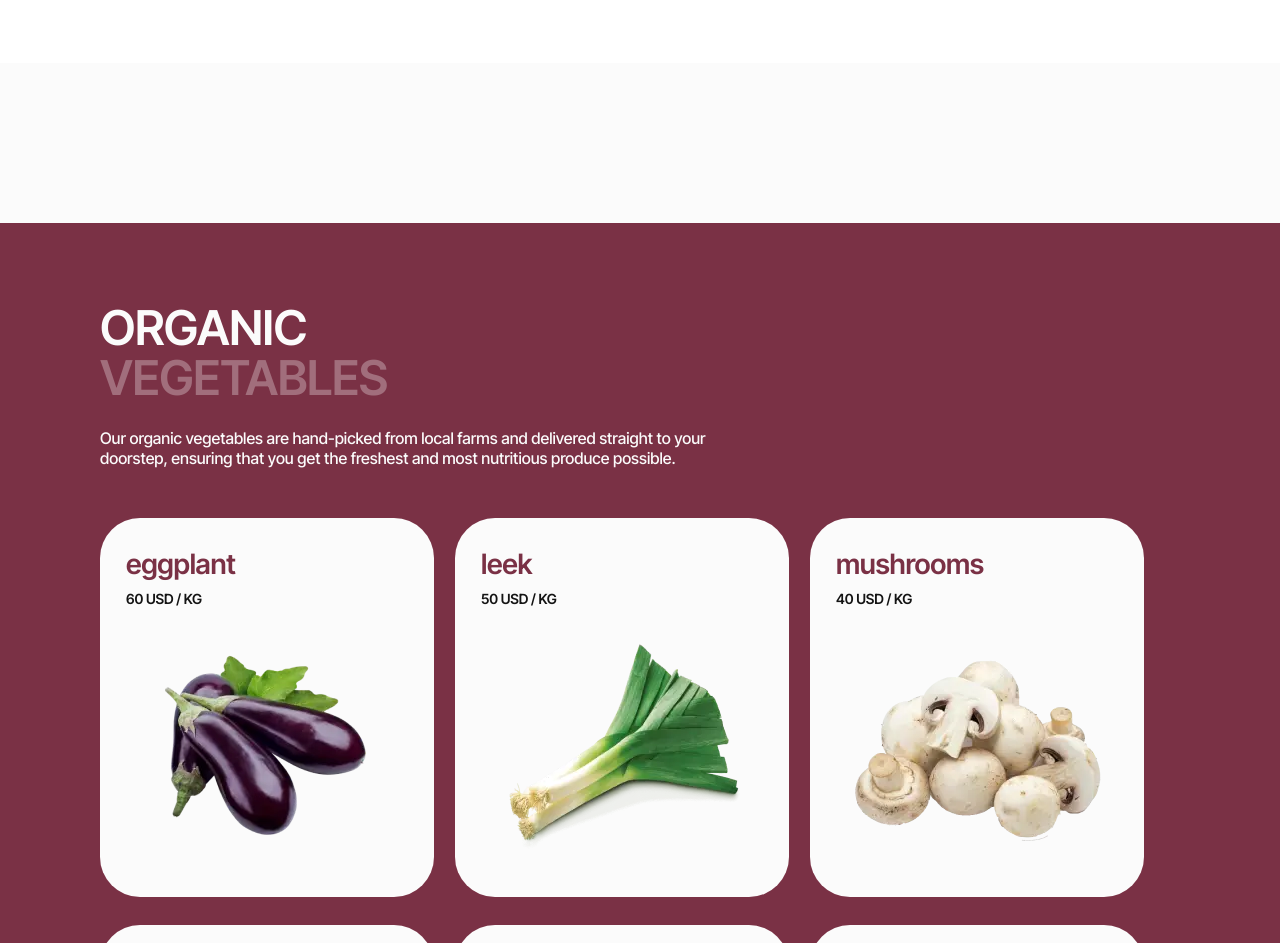
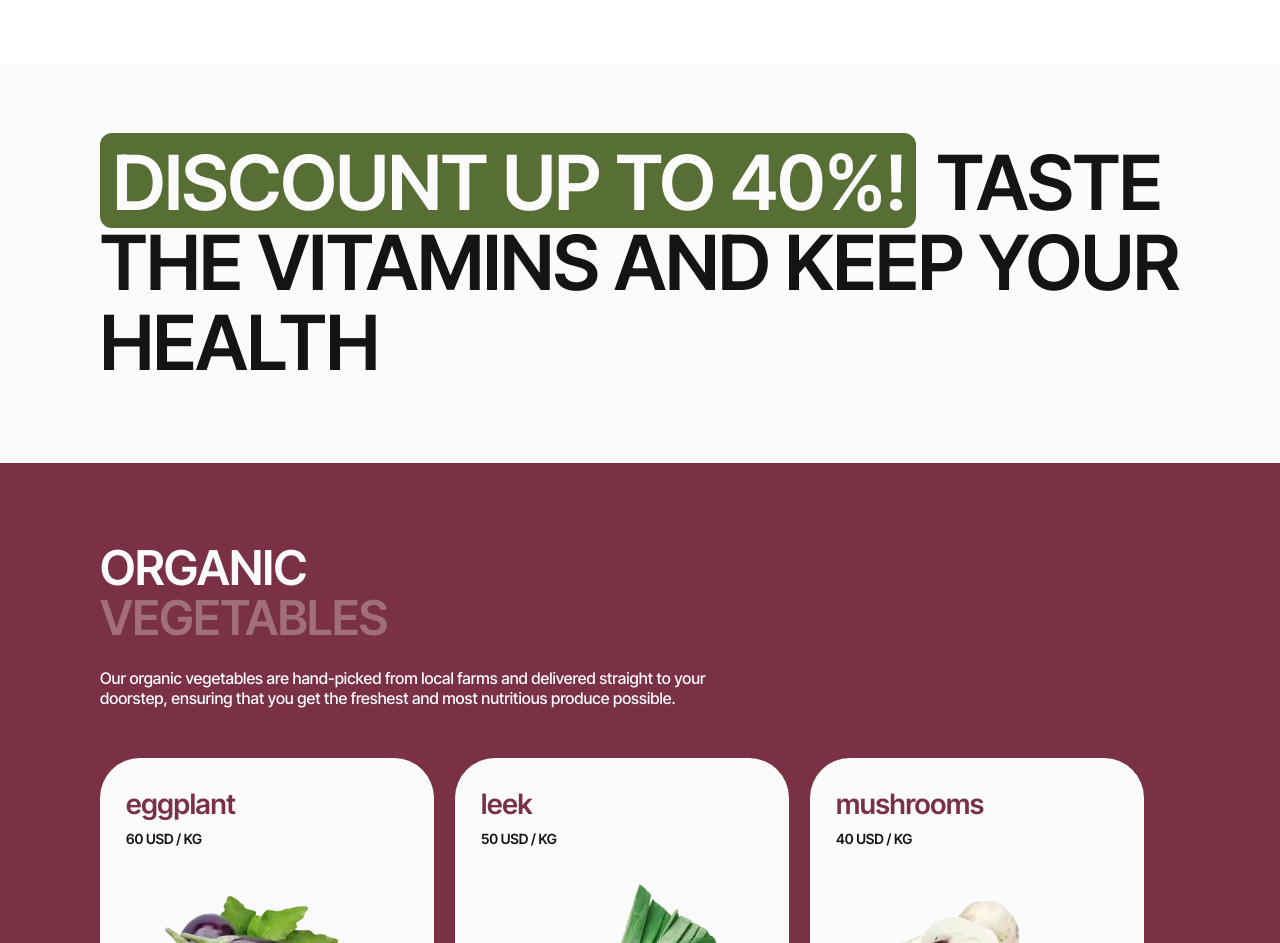
Before and after one commit to vidklyk/project_team1, a plain HTML site: page index.html in a window 1280 px wide. Shown: the part 1080-2023 px from the top of the page. Drawn offline with nearby package versions, Linux system fonts and the light colour scheme.

Commit message:
Deploying to gh-pages from @ vidklyk/project_team1@9d7ace15efdf51e6786dffdea2491cffd11d81de 🚀

```diff
--- a/index.html
+++ b/index.html
@@ -151,6 +151,13 @@
 </section>
 
       <section class="advertisement">
+  <div class="container advertisement-wrapper">
+    <h2 class="visually-hidden">Advertisement</h2>
+    <p class="advertisement-text">
+      <span class="advertisement-discount">Discount up to 40%!</span
+      ><span class="advertisement-taste"
+        >Taste the vitamins and keep your health</span
+      >
     </p>
   </div>
 </section>
```
